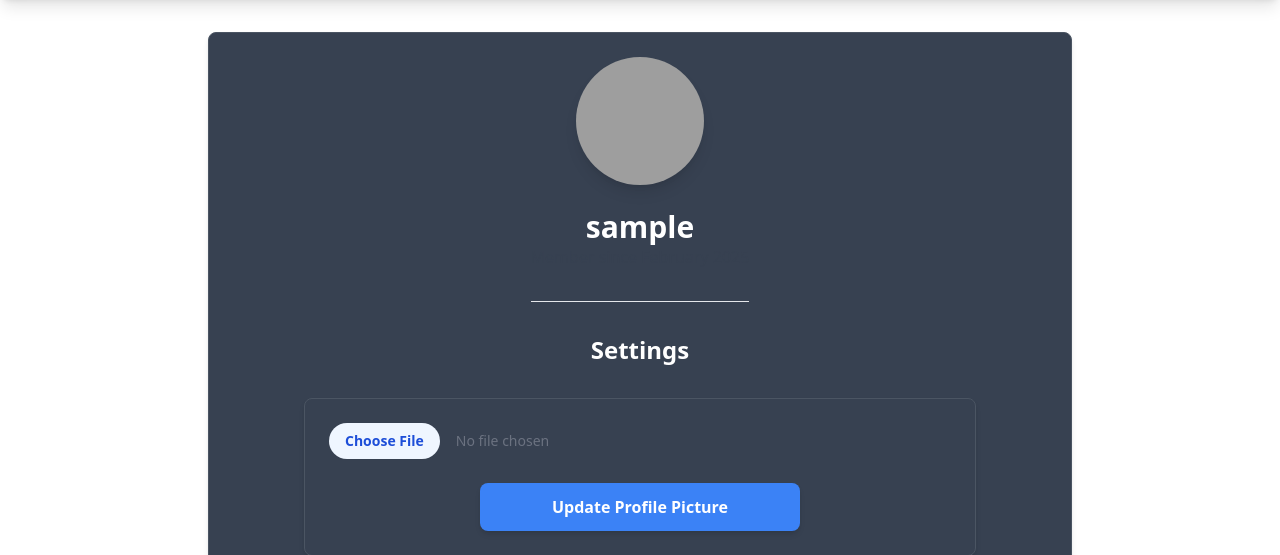
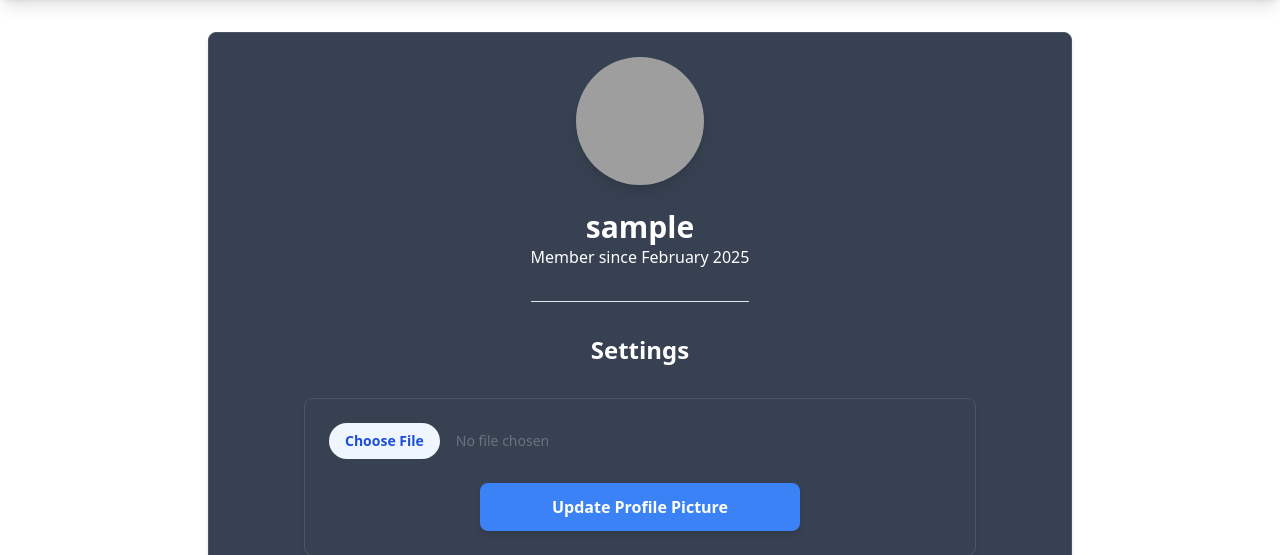
Before and after one commit to eidorb90/chirper, a Django app: page /account in a window 1280 px wide. Shown: the part 64-619 px from the top of the page. Run offline with Django 5.2, Linux system fonts and the light colour scheme; the visitor is signed in with stand-in values (Sample User, id 1); data that the repository does not hold is empty; some libraries are stand-ins or nearby versions; grey boxes are pictures that could not be loaded.

Commit message:
i hate html

```diff
--- a/Chirper/Chirper_app/templates/account.html
+++ b/Chirper/Chirper_app/templates/account.html
@@ -26,7 +26,7 @@
 
             <div id="username-section" class="text-center mt-6">
                 <h1 id="username" class="text-3xl font-bold text-white">{{ user.username }}</h1>
-                <p class="text-gray-700 mb-8">Member since {{ user.date_joined|date:"F Y" }}</p>
+                <p class="text-white mb-8">Member since {{ user.date_joined|date:"F Y" }}</p>
                 <div class="w-full border-b border-gray-200 my-8"></div>
             </div>
 
--- a/Chirper/Chirper_app/templates/home.html
+++ b/Chirper/Chirper_app/templates/home.html
@@ -5,8 +5,9 @@
 
 {% block content %}
     <div class="max-w-3xl mx-auto px-4">
+        <div>
         <h1 class="text-white text-2xl text-center mb-8">Welcome to Chirper</h1>
-
+        </div>
         <h3 class="text-xl text-center mb-2" style="color: #9ca3af">New Chirp</h3>
         <section class="shadow-md mx-auto mb-8 border border-gray-300 rounded-lg p-6 hover:shadow-lg transition-shadow" style="background-color: #374151; border-color: #4b5563; color: #FFFFFF;">
             <form hx-post="{% url 'create_chirp' %}"
```
